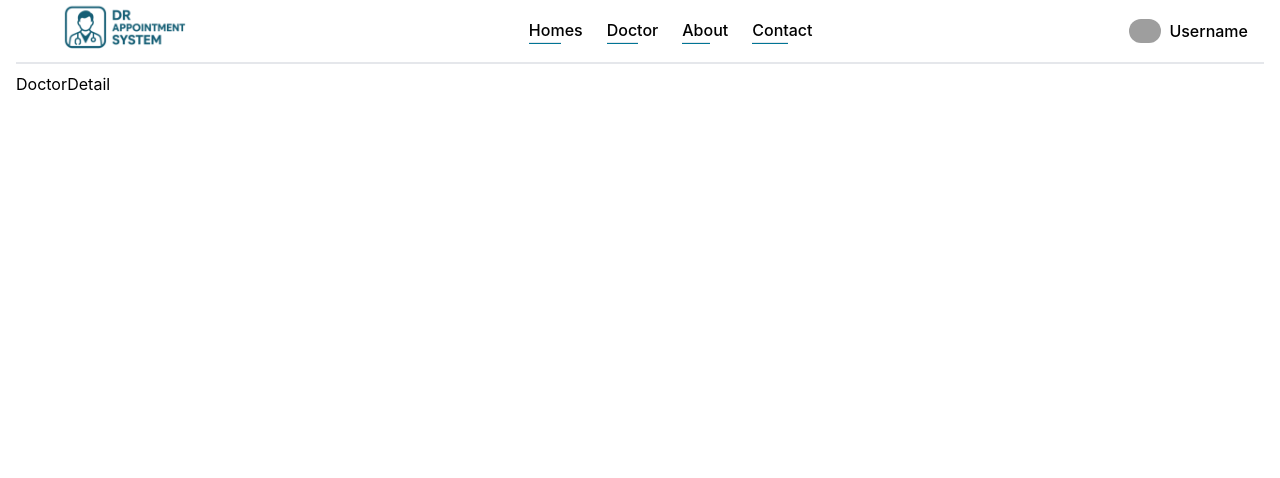
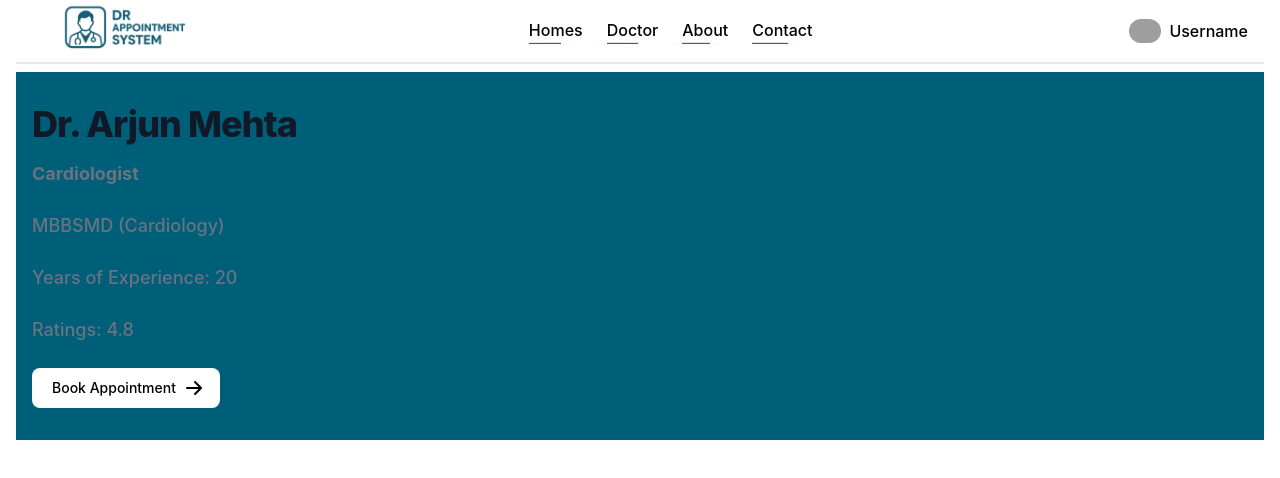
Before and after one commit to talhadar2011/DR_Appointment, a React (Vite) app in the folder client/dr_appointment_client/: page /doctor/1 in a window 1280 px wide. Shown: the top 478 px of the page. Built offline with nearby package versions, Linux system fonts and the light colour scheme; grey boxes are pictures that could not be loaded.

Commit message:
Doctor Detail Created

```diff
--- a/client/dr_appointment_client/src/pages/DoctorDetail.tsx
+++ b/client/dr_appointment_client/src/pages/DoctorDetail.tsx
@@ -1,9 +1,27 @@
-import React from 'react'
-import { Route } from '../routes'
+import React from "react";
+import { AppContext } from "../context/AppContext";
 
-export default function DoctorDetail(props:any) {
-  console.log(props,"props in DoctorDetail");
-    return (
-    <div>DoctorDetail</div>
+export default function DoctorDetail({ doctorId }: number) {
+  console.log(doctorId, "props in DoctorDetail");
+  const doctors = React.useContext(AppContext)
+  const doctor = doctors?.find(doc => doc.id == doctorId)
+  console.log(doctor, "doctor in DoctorDetail");
+  return (
+    <div className=" bg-cyan-800">
+      <div className="gap-8 items-center py-8 px-4 mx-auto max-w-screen-xl xl:gap-16 md:grid md:grid-cols-2 sm:py-16 lg:px-6">
+        <img className="w-full hidden dark:block" src="https://cdn-icons-png.flaticon.com/512/149/149071.png" alt="dashboard image" />
+        <div className="mt-4 md:mt-0">
+          <h2 className="mb-4 text-4xl tracking-tight font-extrabold text-gray-900 dark:text-white">{doctor?.name}</h2>
+          <p className="mb-6 font-bold text-gray-500 md:text-lg dark:text-white">{doctor?.specialization}</p>
+          <p className="mb-6 font-medium text-gray-500 md:text-lg dark:text-white">{doctor?.degrees}</p>
+          <p className="mb-6 font-medium text-gray-500 md:text-lg dark:text-white">Years of Experience: {doctor?.yearsOfExperience}</p>
+          <p className="mb-6 font-medium text-gray-500 md:text-lg dark:text-white">Ratings: {doctor?.rating}</p>
+          <a className="inline-flex items-center cursor-pointer text-cyan-800 bg-white hover:bg-cyan-50 focus:ring-4 focus:ring-cyan-300 font-medium rounded-lg text-sm px-5 py-2.5 text-center dark:focus:ring-cyan-900">
+            Book Appointment
+            <svg className="ml-2 -mr-1 w-5 h-5" fill="currentColor" viewBox="0 0 20 20" xmlns="http://www.w3.org/2000/svg"><path fill-rule="evenodd" d="M10.293 3.293a1 1 0 011.414 0l6 6a1 1 0 010 1.414l-6 6a1 1 0 01-1.414-1.414L14.586 11H3a1 1 0 110-2h11.586l-4.293-4.293a1 1 0 010-1.414z" clip-rule="evenodd"></path></svg>
+          </a>
+        </div>
+      </div>
+    </div>
   )
 }
```
